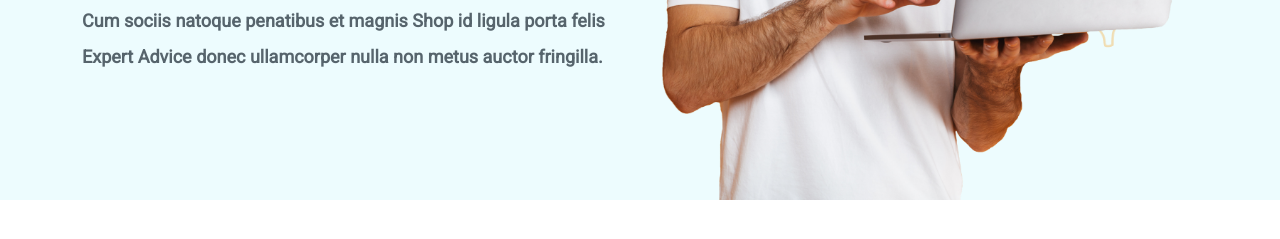
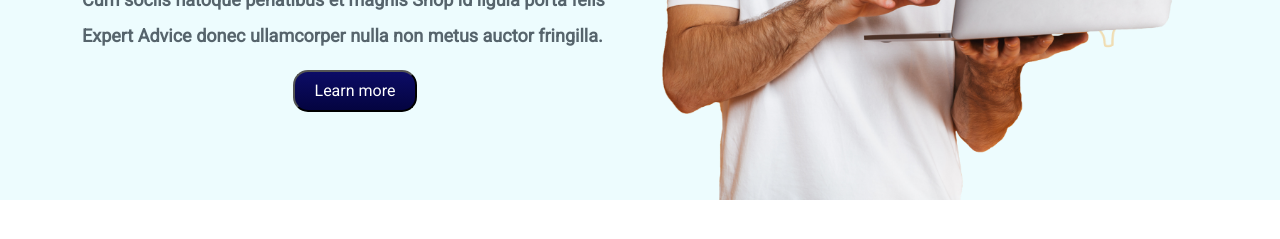
Before and after one commit to singhAdhi/Developerguidebook, a plain HTML site: page index.html in a window 1280 px wide. Shown: the part 495-734 px from the top of the page. Drawn offline with nearby package versions, Linux system fonts and the light colour scheme.

Commit message:
nvbjjvjjj

```diff
--- a/index.html
+++ b/index.html
@@ -57,6 +57,7 @@
               Cum sociis natoque penatibus et magnis Shop id ligula porta felis Expert Advice
               donec ullamcorper nulla non metus auctor fringilla.
             </p>
+            <button type="button" class="btn-bg">Learn more</button>
           </div>
           <div class="col-lg-6">
             <img class="hero-image-one" src="images/Img.png" />
```
